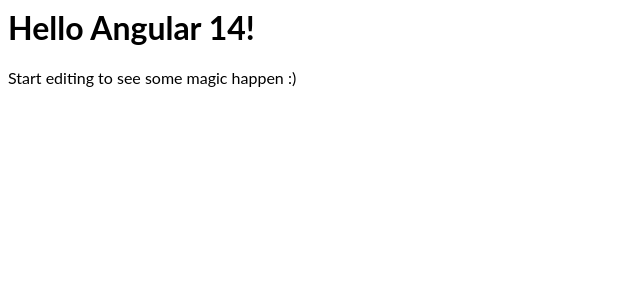
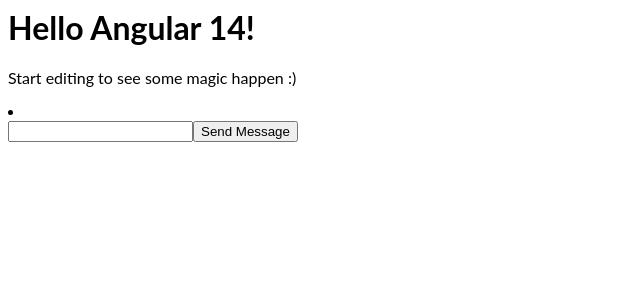
Before and after one commit to messaoudhamrioui1/angular-socket, an Angular app: page / in a window 1280 px wide. Shown: the top 300 px of the page, without its empty margins (0-640 px from the left). Built offline with nearby package versions, Linux system fonts and the light colour scheme; no server answers.

Commit message:
2 files modified, 2 added

```diff
--- a/src/app/app.component.html
+++ b/src/app/app.component.html
@@ -1,4 +1,13 @@
 <hello name="{{ name }}"></hello>
-<p>
-  Start editing to see some magic happen :)
-</p>
+<p>Start editing to see some magic happen :)</p>
+<div *ngFor="let message of messageList">
+  <li>
+    {{ message }}
+  </li>
+</div>
+
+<input
+  [(ngModel)]="newMessage"
+  (keyup)="$event.keyCode == 13 && sendMessage()"
+/>
+<button (click)="sendMessage()">Send Message</button>
--- a/src/app/app.component.ts
+++ b/src/app/app.component.ts
@@ -1,10 +1,25 @@
 import { Component, VERSION } from '@angular/core';
+import { ChatService } from '../service/chat.service';
 
 @Component({
   selector: 'my-app',
   templateUrl: './app.component.html',
-  styleUrls: [ './app.component.css' ]
+  styleUrls: ['./app.component.css'],
 })
-export class AppComponent  {
+export class AppComponent {
   name = 'Angular ' + VERSION.major;
+  newMessage: string;
+  messageList: string[] = [];
+
+  constructor(private chatService: ChatService) {}
+  ngOnInit() {
+    this.chatService.getNewMessage().subscribe((message: string) => {
+      this.messageList.push(message);
+    });
+  }
+
+  sendMessage() {
+    this.chatService.sendMessage(this.newMessage);
+    this.newMessage = '';
+  }
 }
--- /dev/null
+++ b/src/environments/environment.ts
@@ -0,0 +1,5 @@
+export const environment = {
+  production: true,
+  title: 'production Environment Heading',
+  apiURL: 'https://socket-io-applications.herokuapp.com/',
+};
--- /dev/null
+++ b/src/service/chat.service.ts
@@ -0,0 +1,26 @@
+import { Injectable } from '@angular/core';
+import { BehaviorSubject, Observable } from 'rxjs';
+import { io, Socket } from 'socket.io-client';
+import { environment } from '../environments/environment';
+
+@Injectable({
+  providedIn: 'root',
+})
+export class ChatService {
+  public message$: BehaviorSubject<string> = new BehaviorSubject('');
+  constructor() {}
+
+  socket = io(environment.apiURL);
+
+  public sendMessage(message) {
+    this.socket.emit('message', message);
+  }
+
+  public getNewMessage = () => {
+    (this.socket as any).on('message', (message: string) => {
+      this.message$.next(message);
+    });
+
+    return this.message$.asObservable();
+  };
+}
```
